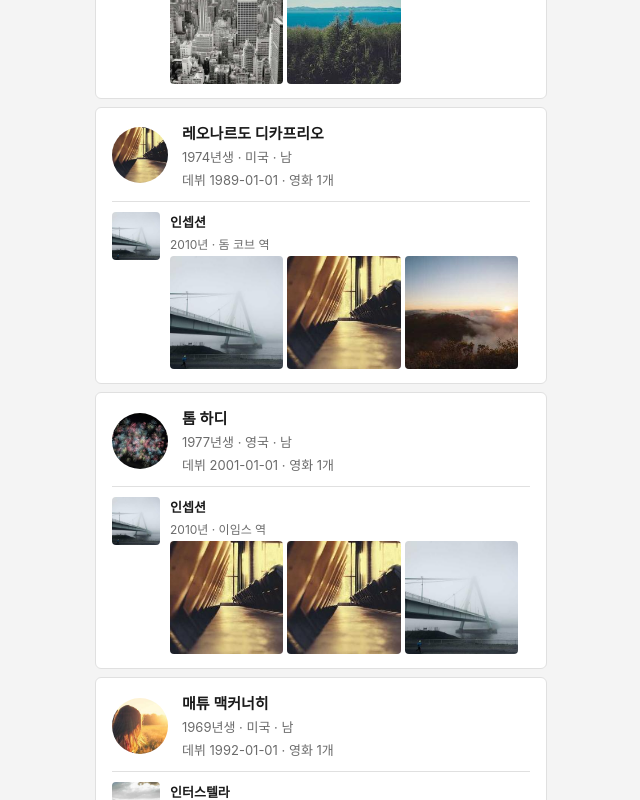
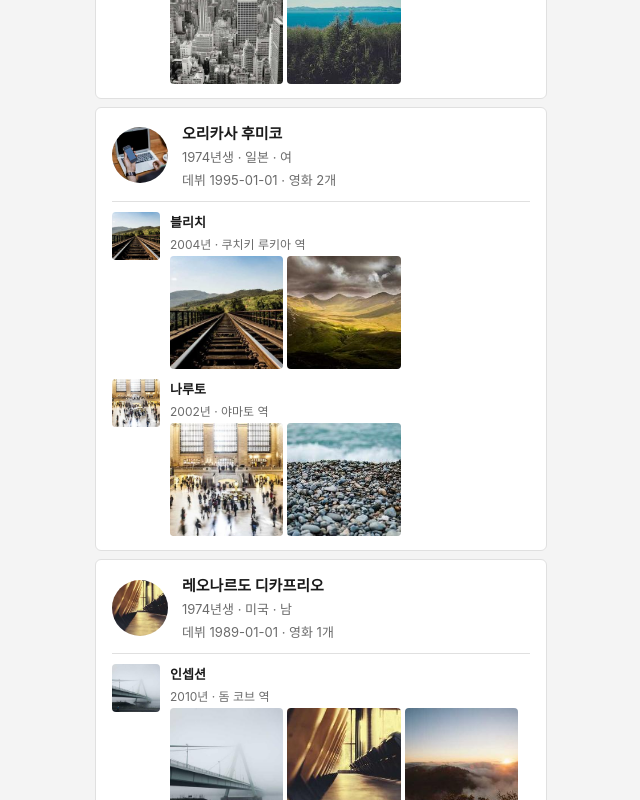
Before and after one commit to danielk0121/actorgram, a React (Vite) app in the folder actorsapp/: page / in a window 1280 px wide. Shown: the part 1200-2000 px from the top of the page, without its empty margins (319-959 px from the left). Built offline with nearby package versions, Linux system fonts and the light colour scheme.

Commit message:
중복 출연 성우 roleImages 데이터 추가

```diff
--- a/actorsapp/src/data/movies.ts
+++ b/actorsapp/src/data/movies.ts
@@ -303,8 +303,8 @@ export const SAMPLE_MOVIES: Movie[] = [
       { name: '노지마 히로시', role: '우치하 사스케', birthYear: 1976, nationality: '일본', debutDate: '1999-01-01', gender: '남', imageUrl: '/images/actor67.jpg', roleImages: ['/images/actor66.jpg', '/images/poster8.jpg'] },
       { name: '치바 치에코', role: '하루노 사쿠라', birthYear: 1978, nationality: '일본', debutDate: '2000-01-01', gender: '여', imageUrl: '/images/actor68.jpg', roleImages: ['/images/poster8.jpg', '/images/actor66.jpg'] },
       { name: '나미카와 다이스케', role: '하타케 카카시', birthYear: 1976, nationality: '일본', debutDate: '1999-01-01', gender: '남', imageUrl: '/images/actor69.jpg' },
-      { name: '야마구치 캇페이', role: '자부자', birthYear: 1954, nationality: '일본', debutDate: '1978-01-01', gender: '남', imageUrl: '/images/actor64.jpg' },
-      { name: '오리카사 후미코', role: '야마토', birthYear: 1974, nationality: '일본', debutDate: '1995-01-01', gender: '여', imageUrl: '/images/actor72.jpg' },
+      { name: '야마구치 캇페이', role: '자부자', birthYear: 1954, nationality: '일본', debutDate: '1978-01-01', gender: '남', imageUrl: '/images/actor64.jpg', roleImages: ['/images/poster8.jpg', '/images/actor67.jpg'] },
+      { name: '오리카사 후미코', role: '야마토', birthYear: 1974, nationality: '일본', debutDate: '1995-01-01', gender: '여', imageUrl: '/images/actor72.jpg', roleImages: ['/images/poster8.jpg', '/images/actor66.jpg'] },
     ],
   },
   {
@@ -319,7 +319,7 @@ export const SAMPLE_MOVIES: Movie[] = [
       { name: '이토 켄타로', role: '아바라이 렌지', birthYear: 1974, nationality: '일본', debutDate: '1997-01-01', gender: '남', imageUrl: '/images/actor71.jpg', roleImages: ['/images/actor70.jpg', '/images/poster9.jpg'] },
       { name: '오리카사 후미코', role: '쿠치키 루키아', birthYear: 1974, nationality: '일본', debutDate: '1995-01-01', gender: '여', imageUrl: '/images/actor72.jpg', roleImages: ['/images/poster9.jpg', '/images/actor70.jpg'] },
       { name: '이리노 미유', role: '이노우에 오리히메', birthYear: 1988, nationality: '일본', debutDate: '2003-01-01', gender: '여', imageUrl: '/images/actor73.jpg' },
-      { name: '나미카와 다이스케', role: '울키오라', birthYear: 1976, nationality: '일본', debutDate: '1999-01-01', gender: '남', imageUrl: '/images/actor69.jpg' },
+      { name: '나미카와 다이스케', role: '울키오라', birthYear: 1976, nationality: '일본', debutDate: '1999-01-01', gender: '남', imageUrl: '/images/actor69.jpg', roleImages: ['/images/poster9.jpg', '/images/actor71.jpg'] },
     ],
   },
 ]
```
